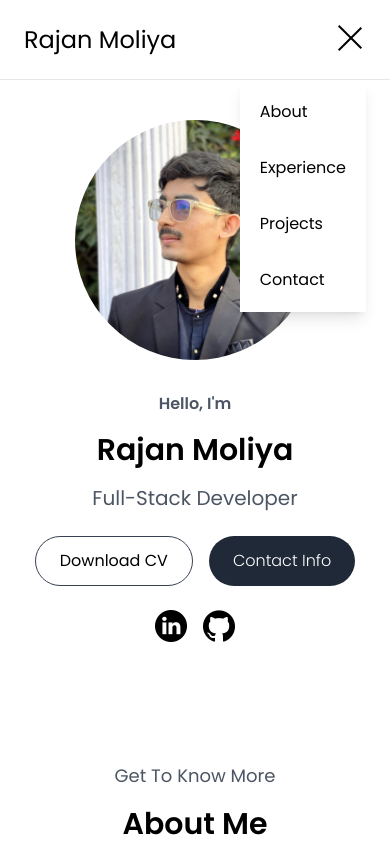
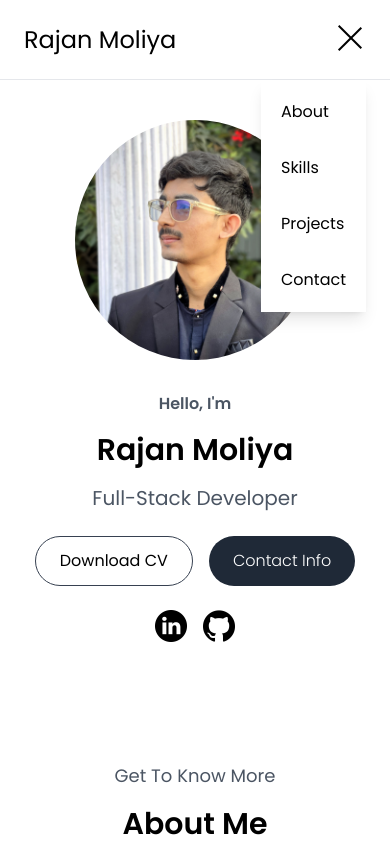
Before and after one commit to rajanmoliya/portfolio, a React (Vite) app: page / in a window 390 px wide. Both pictures are taken after a click on the element 350 px from the left and 39 px from the top of the page. Shown: the top 844 px of the page. Built offline with nearby package versions, Linux system fonts and the light colour scheme.

Commit message:
Update NavBar.jsx

```diff
--- a/src/components/NavBar.jsx
+++ b/src/components/NavBar.jsx
@@ -77,7 +77,7 @@ const NavBar = () => {
               href="#experience"
               className="block p-4 hover:border-b hover:text-slate-600"
             >
-              Experience
+              Skills
             </a>
           </li>
           <li>
```
